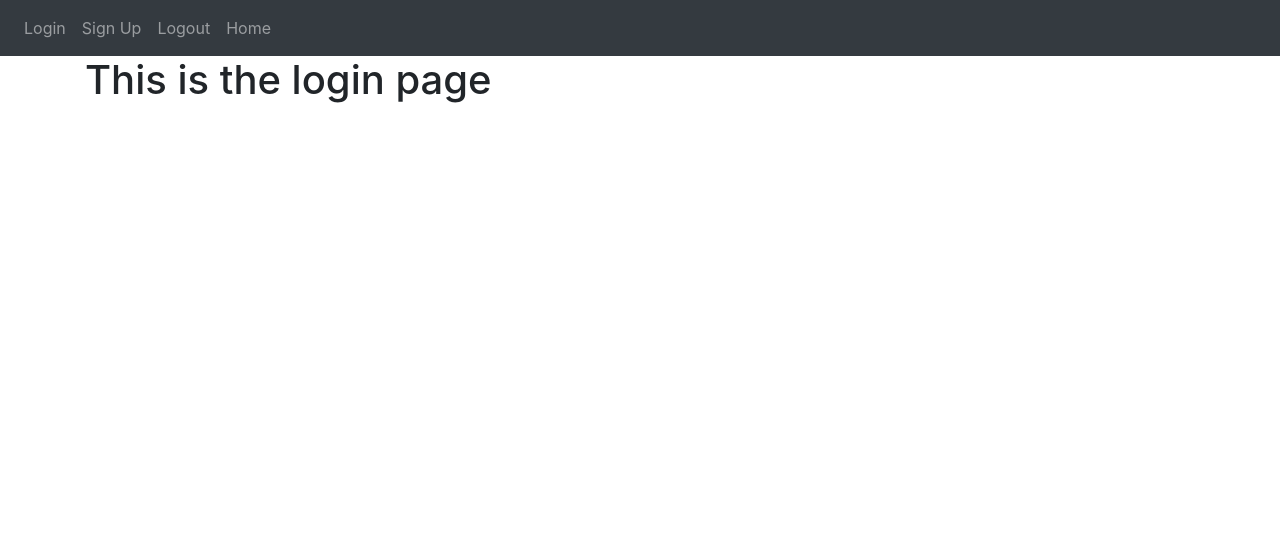
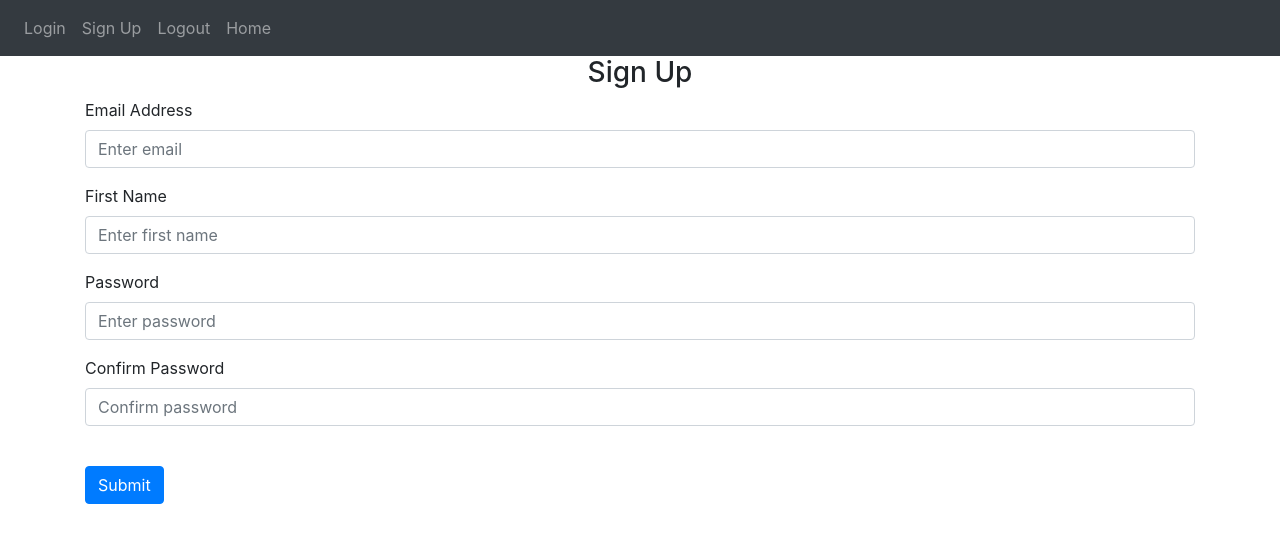
Before and after one commit to EleahBurman/notes, a Python web app: template templates/login.html in a window 1280 px wide. Shown: the top 543 px of the page. Run offline with Jinja, Linux system fonts and the light colour scheme; the template is opened without the code that fills it, so the values that code supplies are empty; some libraries are stand-ins or nearby versions.

Commit message:
Create login page html

```diff
--- a/templates/login.html
+++ b/templates/login.html
@@ -1,3 +1,49 @@
 {% extends "base.html" %}
 {% block title %}Login{% endblock %}
-{% block content %}<h1>This is the login page</h1>{% endblock %}
+{% block content %}
+<form method="POST">
+  <h3 align="center">Sign Up</h3>
+  <div class="form-group">
+    <label for="email">Email Address</label>
+    <input
+      type="email"
+      class="form-control"
+      id="email"
+      name="email"
+      placeholder="Enter email"
+    />
+  </div>
+  <div class="form-group">
+    <label for="firstName">First Name</label>
+    <input
+      type="text"
+      class="form-control"
+      id="firstName"
+      name="firstName"
+      placeholder="Enter first name"
+    />
+  </div>
+  <div class="form-group">
+    <label for="password1">Password</label>
+    <input
+      type="password"
+      class="form-control"
+      id="password1"
+      name="password1"
+      placeholder="Enter password"
+    />
+  </div>
+  <div class="form-group">
+    <label for="password2">Confirm Password</label>
+    <input
+      type="password"
+      class="form-control"
+      id="password2"
+      name="password2"
+      placeholder="Confirm password"
+    />
+  </div>
+  <br />
+  <button type="submit" class="btn btn-primary">Submit</button>
+</form>
+{% endblock %}
```
